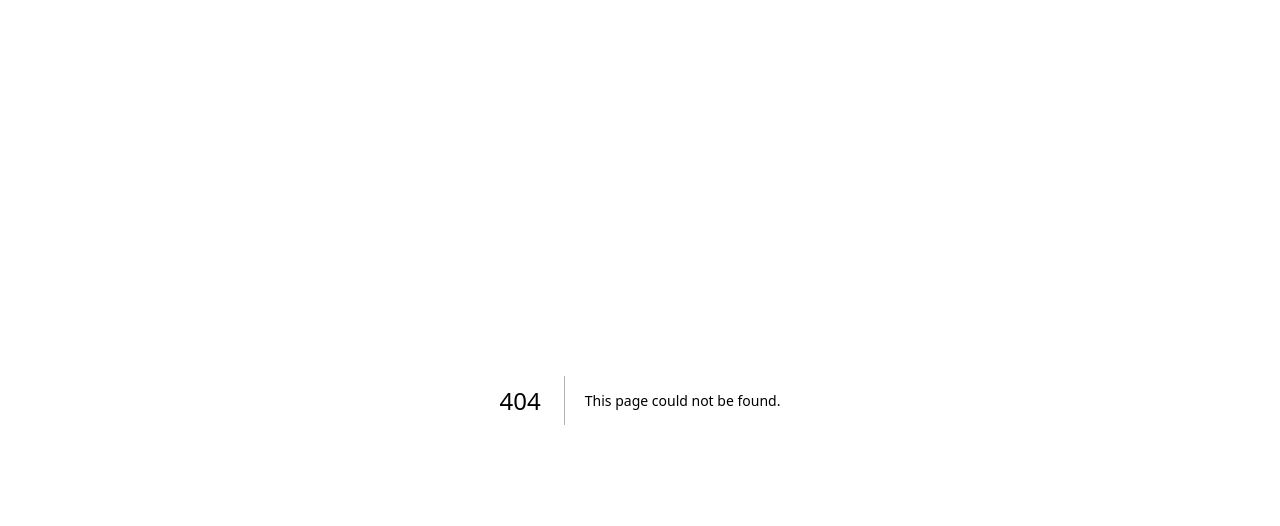
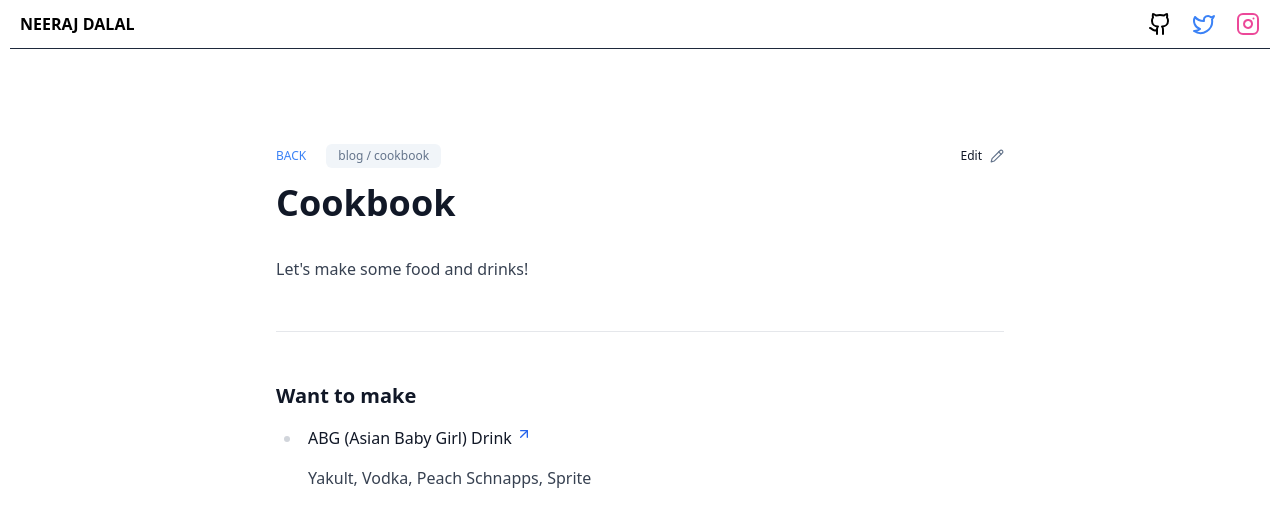
Before and after one commit to nrjdalal/v0.nrjdalal.com, a Next.js app: page /blog/cookbook in a window 1280 px wide. Before the commit this address had no page. Shown: the top 526 px of the page. Built offline with nearby package versions, Linux system fonts and the light colour scheme.

Commit message:
cookbook added

```diff
--- /dev/null
+++ b/src/app/(mdx)/blog/cookbook/page.mdx
@@ -0,0 +1,17 @@
+import { ArrowUpRight } from 'lucide-react'
+
+export const metadata = {
+  title: 'Cookbook',
+  description: "Let's make some food and drinks!",
+}
+
+# {metadata.title}
+
+{metadata.description}
+
+---
+
+### Want to make
+
+- [<p className="flex gap-1">ABG (Asian Baby Girl) Drink<ArrowUpRight className="mt-0.5 h-4 w-4 text-blue-600" /></p>](https://www.instagram.com/reel/CwQGZzUqv46/?igsh=MWk4bjd5ZmkxZWN2Zw==)
+  Yakult, Vodka, Peach Schnapps, Sprite
--- a/src/app/page.tsx
+++ b/src/app/page.tsx
@@ -64,6 +64,10 @@ const Page = () => {
 
           <BlogLinks href="/blog/bookmarks" title="Bookmarks" type="Resources">
             Catch up on what I&apos;m reading, watching, and listening to
+          </BlogLinks>
+
+          <BlogLinks href="/blog/cookbook" title="Cookbook" type="Recipes">
+            Let&apos;s make some food and drinks!
           </BlogLinks>
         </div>
       </div>
```
